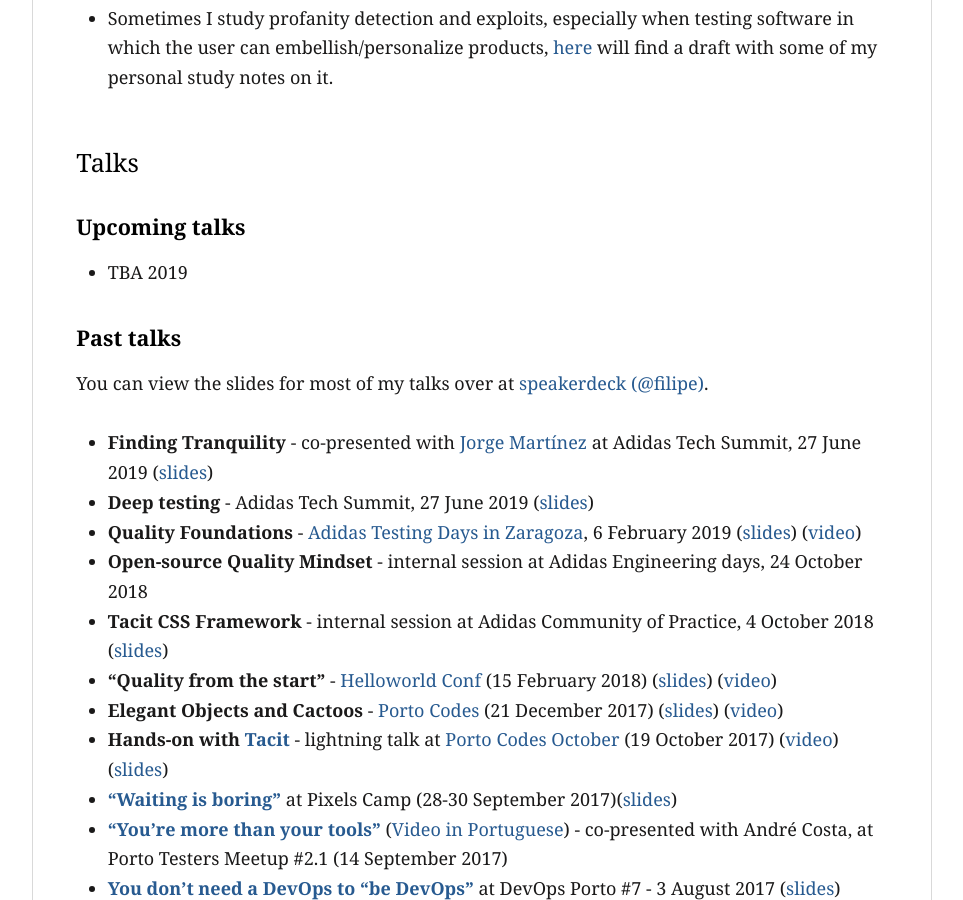
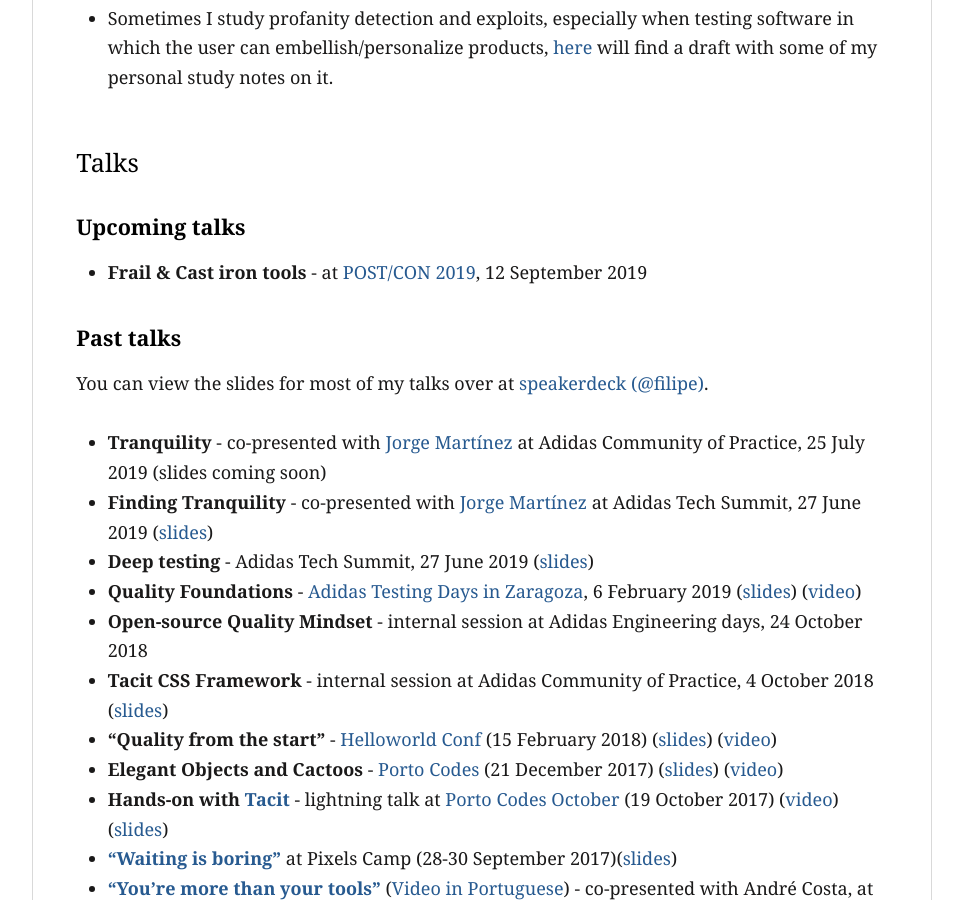
Before and after one commit to filfreire/filfreire.github.io, a Jekyll site: the page built from projects.md, in a window 1280 px wide and 900 px high, scrolled down 1301 px. Shown: the whole window, without its empty margins (158-1121 px from the left). Built offline with Jekyll 4.4.1, drawn with Linux system fonts in a browser that asks for light colours.

Commit message:
improve meaning post draft, add talks

```diff
--- a/projects.md
+++ b/projects.md
@@ -36,12 +36,12 @@
 
 ### Upcoming talks
 
-- TBA 2019
+- **Frail & Cast iron tools** - at [POST/CON 2019](https://www.getpostman.com/post-con-2019), 12 September 2019
 
 ### Past talks
 
 You can view the slides for most of my talks over at [speakerdeck (@filipe)](https://speakerdeck.com/filipe).
-
+- **Tranquility** - co-presented with [Jorge Martínez](https://www.linkedin.com/in/jmromanos/) at Adidas Community of Practice, 25 July 2019 (slides coming soon)
 - **Finding Tranquility** - co-presented with [Jorge Martínez](https://www.linkedin.com/in/jmromanos/) at Adidas Tech Summit, 27 June 2019 ([slides](https://speakerdeck.com/filipe/finding-tranquility))
 - **Deep testing** - Adidas Tech Summit, 27 June 2019 ([slides](https://speakerdeck.com/filipe/deep-testing))
 - **Quality Foundations** - [Adidas Testing Days in Zaragoza](https://www.koliseo.com/jmsampayo/adidas-testing-day-2019-zaragoza-spain/r4p/5758267368144896/agenda#/5663515423539200), 6 February 2019 ([slides](https://speakerdeck.com/filipe/quality-foundations)) ([video](https://youtu.be/POQJX-tRhIA))
```
Also changed, not shown: _drafts/jumping_to_meaning.md (+8 -0 lines).
